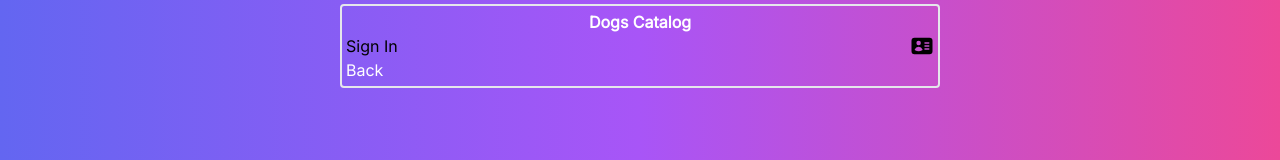
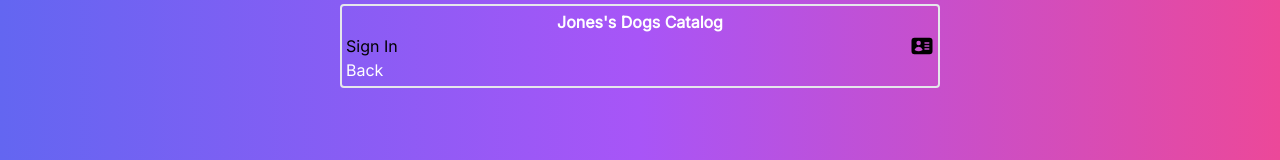
Before and after one commit to marketpanda/nextjs-dog-catalog, a Next.js app: page /1 in a window 1280 px wide. Shown: the top 160 px of the page. Built offline with nearby package versions, Linux system fonts and the light colour scheme; no server answers.

Commit message:
placed my name on title. LOL

```diff
--- a/app/layout.js
+++ b/app/layout.js
@@ -19,7 +19,7 @@ export default function RootLayout({ children }) {
 
       <body className={`${inter.className} border-2 rounded p-1 mt-1 w-[600px] mx-auto bg-gradient-to-r from-indigo-500 via-purple-500 to-pink-500`}>
         <Providers>
-          <h1 className='text-center text-white font-bold'><Link href="/">Dogs Catalog</Link></h1>
+          <h1 className='text-center text-white font-bold'><Link href="/">Jones's Dogs Catalog</Link></h1>
           <div className='flex justify-between'>
             <SignInButton />
             <RightMenu />
```
